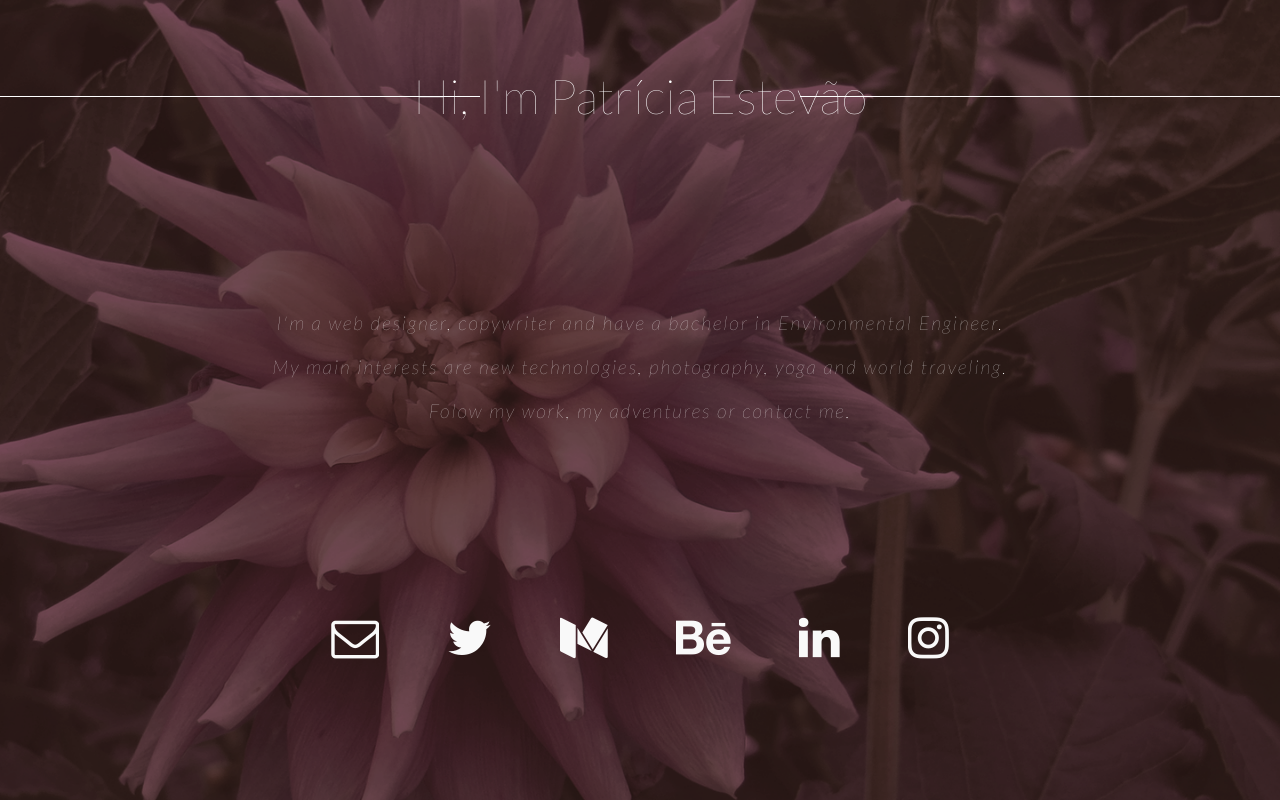
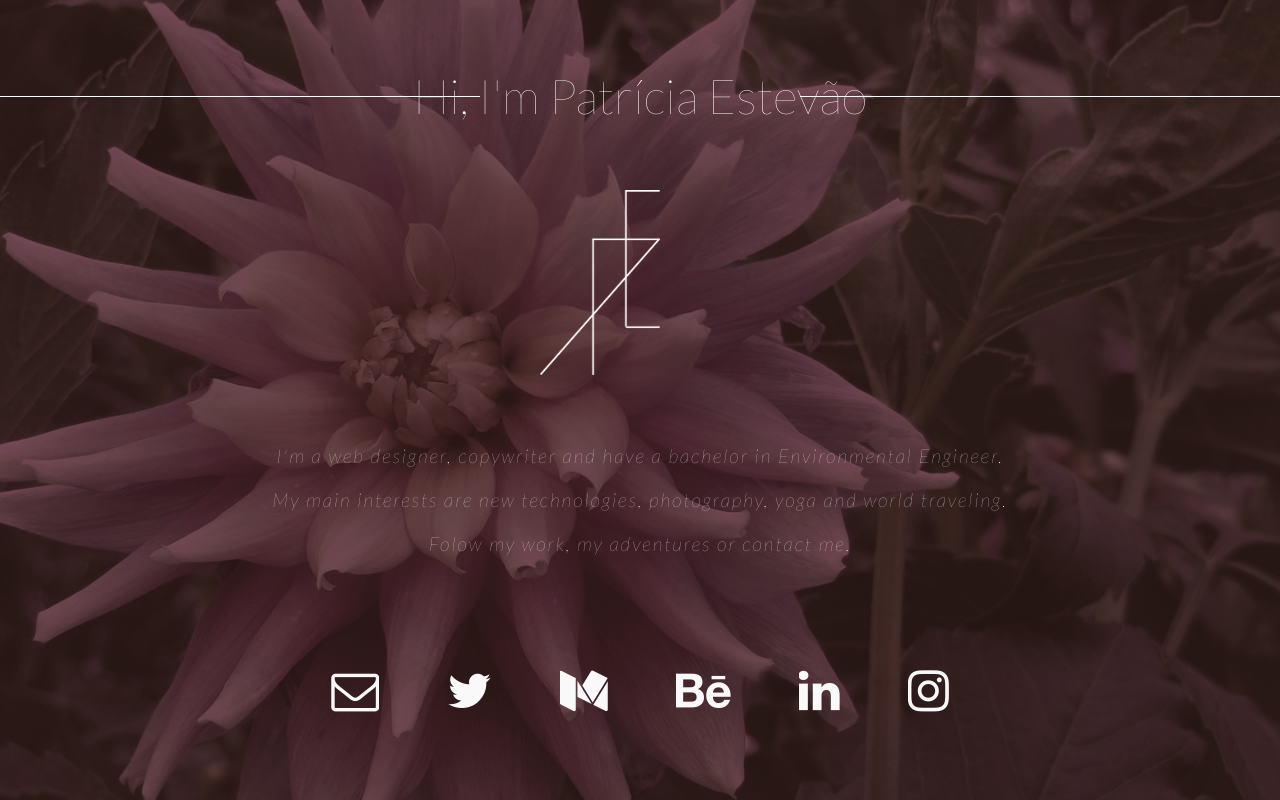
Before and after one commit to patestevao/patestevao.com-old, a Flask app: page / in a window 1280 px wide. Run offline with Flask 2, Linux system fonts and the light colour scheme; some libraries are stand-ins or nearby versions.

Commit message:
adds logo

```diff
--- a/static/css/style.css
+++ b/static/css/style.css
@@ -85,12 +85,18 @@ body {
 	float: right;
 }
 
+#my-logo{
+	width: 120px;
+	margin-top: 70px;
+	padding-right: 5em;
+}
+
 #bio-summary {
 	font-family: 'Lato', sans-serif;
 	font-weight: 100;
 	font-style: italic;
 	font-size: 1.2em;
-	margin-top: 10em;
+	margin-top: 3.5em;
 	letter-spacing: 2px;
 	width: 70%;
 	margin-right: auto;
@@ -99,7 +105,7 @@ body {
 }
 
 #social-menu {
-	margin-top: 12em;
+	margin-top: 7em;
 }
 
 #social-menu a {
--- a/templates/index.html
+++ b/templates/index.html
@@ -3,6 +3,7 @@
 	<h1 id="greeting">Hi, I'm Patrícia Estevão</h1>
 	<div id="separator1"></div>
 	<div id="separator2"></div>
+	<img id="my-logo" src="{{ url_for('static', filename='img/logo_03.png') }}">
 	<div id="bio-summary">
 		I'm a web designer, copywriter and have a bachelor in Environmental Engineer.
 		<br>
```
Also changed, not shown: static/img/logo_03.png (added).
